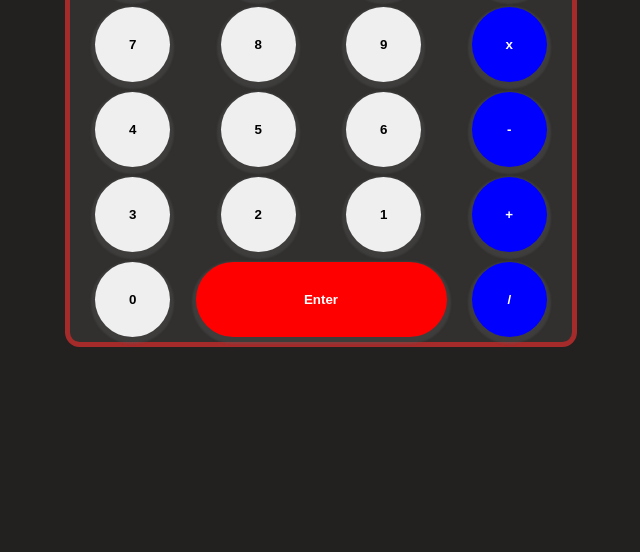
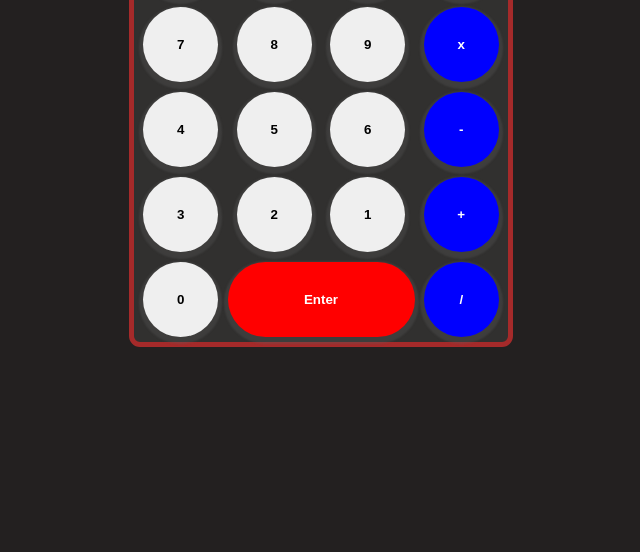
Before and after one commit to AssouaAlbert/Static-Calculator, a plain HTML site: page index.html in a window 1280 px wide. Shown: the part 248-800 px from the top of the page, without its empty margins (319-959 px from the left). Drawn offline with Linux system fonts and the light colour scheme; a web font is replaced by a local one.

Commit message:
Modified the css

```diff
--- a/index.html
+++ b/index.html
@@ -18,8 +18,8 @@ body {
             font-family: "Gotu", san-serif;
         }
         .container {
+            width: 40%;
             font-weight: 700;
-  width: 40%;
             min-height: 100%;
             border: 5px solid brown;
             background-color: rgba(65, 64, 63, 0.5);
@@ -115,7 +115,31 @@ button:active {
             background-color: red;
             color: white;
         }
-
+        @media only screen and (max-width: 600px) {
+        .container {
+            width: 100%;
+        }
+        }
+        @media only screen and (min-width: 600px) {
+        .container {
+            width: 80%;
+        }
+        }
+        @media only screen and (min-width: 800px) {
+            .container {
+                width: 70%;
+        }
+        }
+        @media only screen and (min-width: 900px) {
+            .container {
+                width: 50%;
+        }
+        }
+        @media only screen and (min-width: 1000px) {
+            .container {
+                width: 30%;
+        }
+        }
         </style>
 </head>
 <body>
```
Lines whose indentation alone changed are shown as unchanged.
